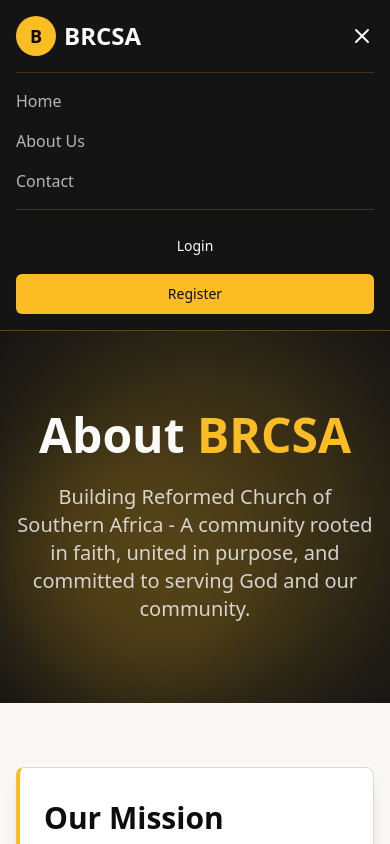
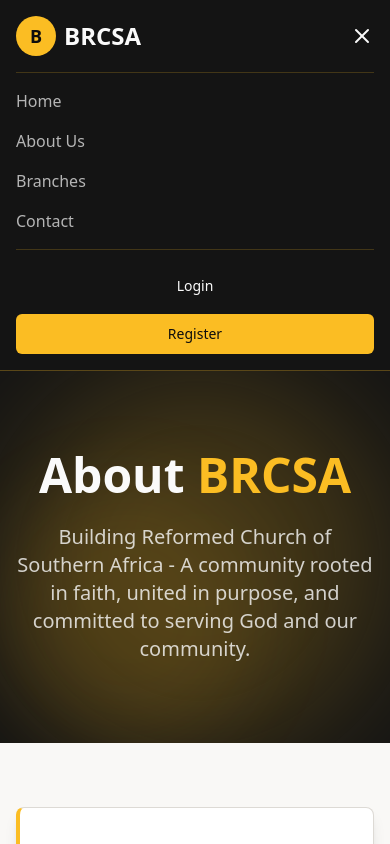
Before and after one commit to Bilabong21/gold-black-white-events, a React (Vite) app: page /about in a window 390 px wide. Both pictures are taken after a click on the button 362 px from the left and 36 px from the top of the page. Shown: the top 844 px of the page. Built offline with nearby package versions, Linux system fonts and the light colour scheme.

Commit message:
Changes
Co-authored-by: Bilabong21 <107649037+Bilabong21@users.noreply.github.com>

```diff
--- a/src/components/Header.tsx
+++ b/src/components/Header.tsx
@@ -68,6 +68,7 @@ const Header = () => {
             <nav className="flex flex-col space-y-4">
               <Link to="/" className="text-secondary-foreground/70 hover:text-primary font-medium">Home</Link>
               <Link to="/about" className="text-secondary-foreground/70 hover:text-primary font-medium">About Us</Link>
+              <Link to="/branches" className="text-secondary-foreground/70 hover:text-primary font-medium">Branches</Link>
               <Link to="/contact" className="text-secondary-foreground/70 hover:text-primary font-medium">Contact</Link>
               {user && <Link to="/groups" className="text-secondary-foreground/70 hover:text-primary font-medium">Church Groups</Link>}
               {user && isAdmin && (
```
